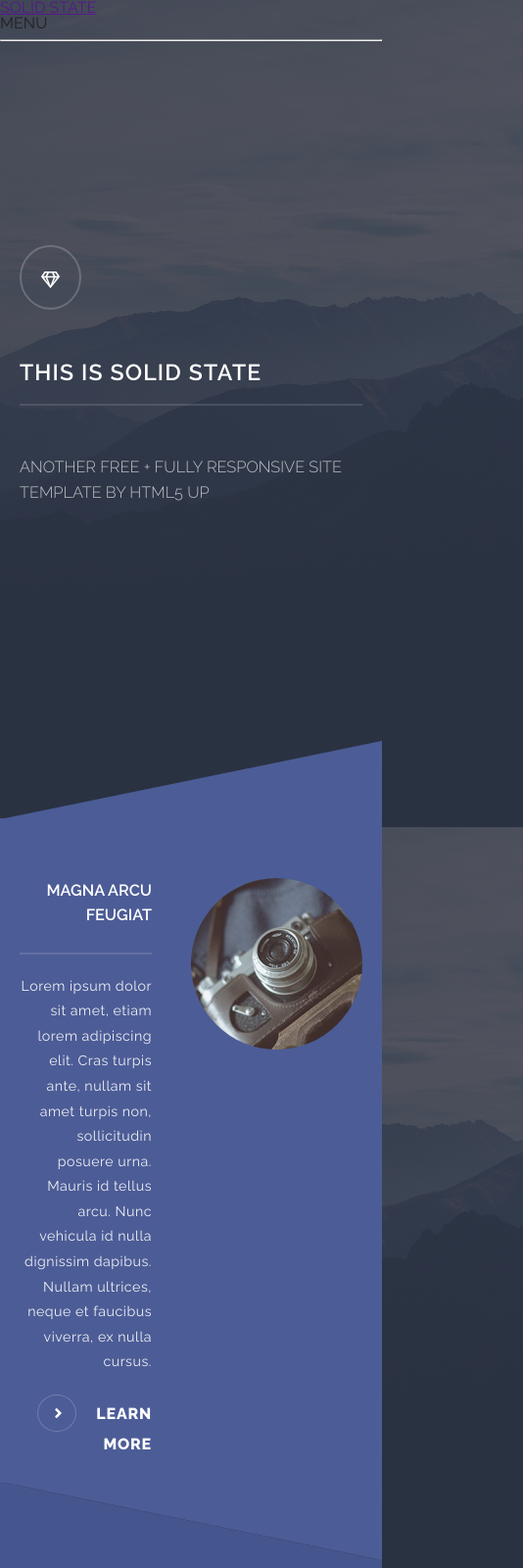
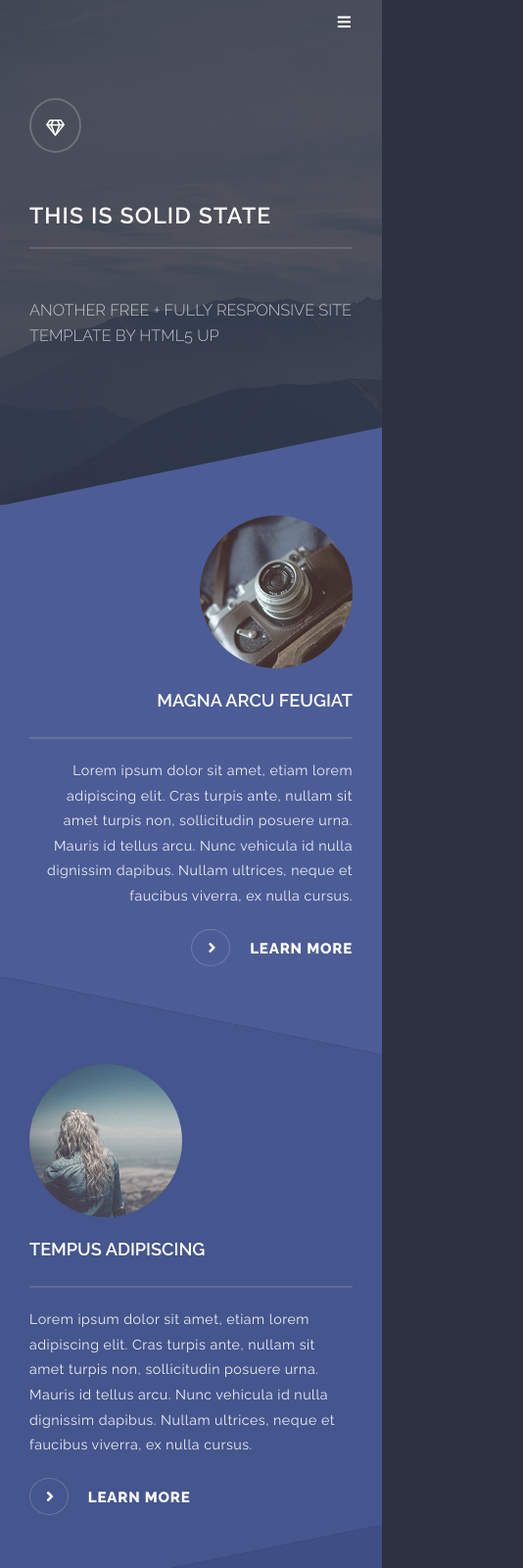
Before and after one commit to hleppps/solid-state-template, a website built with webpack: page src/pugs/index.pug in a window 390 px wide. Shown: the top 1600 px of the page at 98% size, 534 px wide, since content can reach past the window. Built offline with nearby package versions, Linux system fonts and the light colour scheme.

Commit message:
styles for header

```diff
--- a/src/index.js
+++ b/src/index.js
@@ -1,2 +1,5 @@
 import './styles/style.less';
 import '@fortawesome/fontawesome-free/js/all.js'
+import {changeHeaderBackground} from './scripts/header.js'
+
+window.addEventListener('scroll', changeHeaderBackground)
--- a/src/pugs/footer.pug
+++ b/src/pugs/footer.pug
@@ -1,8 +1,8 @@
 footer.footer
   p.footer__text © Untitled Inc. All rights reserved.
-  span.footer__divider
+    span.footer__divider
   p.footer__text Created:
     a(class="footer__text_link" href="https://github.com/hleppps" target="_blank") hleppps
-  span.footer__divider
+    span.footer__divider
   p.footer__text Design:
       a(class="footer__text_link" href="https://html5up.net" target="_blank") HTML5 UP
--- a/src/pugs/header.pug
+++ b/src/pugs/header.pug
@@ -1,3 +1,5 @@
-h1
-  a(href="") SOLID STATE
-  div MENU
+header.header
+  button.header__button.header__button_menu
+    span.header__button_menu_text MENU
+    span.header__button_menu_icon
+  a(class="header__button header__button_home" href="") SOLID STATE
--- a/src/pugs/main.pug
+++ b/src/pugs/main.pug
@@ -1,4 +1,3 @@
-hr
 main.main
 
 
--- /dev/null
+++ b/src/scripts/header.js
@@ -0,0 +1,7 @@
+function changeHeaderBackground() {
+  let scrollTrigger = 300;
+  let header = document.querySelector('.header')
+  header.classList[window.pageYOffset >= scrollTrigger ? 'add' : 'remove']('header_show')
+}
+
+export {changeHeaderBackground}
--- a/src/styles/footer.less
+++ b/src/styles/footer.less
@@ -5,13 +5,36 @@
 
   border-top: 2px solid rgba(255, 255, 255, 0.125);
 
+  box-sizing: border-box;
   margin-top: 100px;
   margin-bottom: 100px;
   padding-top: 50px;
+  padding-left: 0;
+}
+
+@media screen and (max-width: 1240px) {
+  .footer {
+    margin-left: 30px;
+    margin-right: 30px;
+
+  }
+}
+
+@media screen and (max-width: 650px) {
+  .footer {
+    flex-direction: column;
+    align-items: flex-start;
+
+    margin-top: 80px;
+    margin-bottom: 80px;
+    padding-top: 20px;
+    padding-left: 0;
+
+  }
 }
 
 .footer__text {
-  .responsive-font(16);
+  .responsive-font(16, 14);
 
   color: @colorWhite;
   opacity: .3;
@@ -30,6 +53,12 @@
   margin: 0 20px;
 }
 
+@media screen and (max-width: 650px) {
+  .footer__divider {
+    display: none;
+  }
+}
+
 .footer__text_link {
   color: @colorWhite;
 
--- /dev/null
+++ b/src/styles/header.less
@@ -0,0 +1,76 @@
+.header {
+  display        : flex;
+  flex-direction: row-reverse;
+  justify-content: space-between;
+  align-items    : center;
+  position       : fixed;
+  z-index        : 5;
+
+  background-color: transparent;
+  transition: background 0.5s ease;
+
+  box-sizing: border-box;
+  width     : 100%;
+  padding   : 10px 30px;
+}
+
+.header_show {
+  background-color: rgba(53, 56, 73, 0.95);
+
+  .header__button_home {
+    opacity: 1;
+  }
+
+}
+
+.header__button {
+  .responsive-font(18, 15);
+  font-weight   : 700;
+  letter-spacing: 2px;
+  line-height: inherit;
+
+  color: @colorWhite;
+}
+
+.header__button_home {
+  text-decoration: none;
+  opacity: 0;
+  transition: opacity 1s ease;
+}
+
+.header__button_menu {
+  font-family: "Raleway";
+  background-color: transparent;
+  border          : 2px solid rgba(255, 255, 255, 0.2);
+  border-radius   : 5px;
+
+  padding: 15px 25px;
+}
+
+@media screen and (max-width: 740px) {
+  .header__button_menu {
+    border: none;
+    padding: 10px 0;
+  }
+}
+
+@media screen and (max-width: 500px) {
+  .header__button_menu {
+    padding: 5px 0;
+  }
+}
+
+@media screen and (max-width: 500px) {
+  .header__button_menu_text {
+    display: none;
+  }
+}
+
+.header__button_menu_icon {
+  &::after {
+    .fa-icon;
+    .fa;
+    content: '\f0c9';
+    margin-left: 10px;
+  }
+}
--- a/src/styles/main.less
+++ b/src/styles/main.less
@@ -9,6 +9,12 @@
   padding-top: 200px;
 }
 
+@media screen and (max-width: 900px) {
+  .main__posts_list {
+    padding-top: 100px;
+  }
+}
+
 .main__posts_list__heading_icon {
   .responsive-font(32);
 
@@ -18,6 +24,12 @@
 
   margin-bottom: 50px;
   padding      : 25px 20px 20px 20px;
+}
+
+@media screen and (max-width: 500px) {
+  .main__posts_list__heading_icon {
+    padding      : 20px 15px 15px 15px;
+  }
 }
 
 .main__posts_list__heading_base {
@@ -47,6 +59,12 @@
   padding-top: 200px;
 }
 
+@media screen and (max-width: 740px) {
+  .main__posts_list__content {
+    padding-top: 40px;
+  }
+}
+
 #main__posts_list__post__wrapper_0 {
   .main__posts__bg-image(#4c5c96);
 }
@@ -62,7 +80,6 @@
 .main__posts_list__post__wrapper:nth-child(2n+1) .main__posts_list__post {
   flex-direction: row-reverse;
   text-align    : right;
-
 }
 
 .main__posts_list__post {
@@ -73,29 +90,77 @@
   display: flex;
 }
 
+@media screen and (max-width: 500px) {
+  .main__posts_list__post__wrapper:nth-child(2n+1) .main__posts_list__post {
+    flex-direction: column;
+    align-items: flex-end;
+  }
+
+  .main__posts_list__post {
+    flex-direction: column;
+
+    padding-top: 10px;
+    padding-bottom: 10px;
+  }
+}
+
 .main__posts_list__post_image {
   border-radius: 100%;
-  // width: 100%;
-  max-width: min(50vw, 50%);
+  max-width: min(40vw, 50%);
   height: 100%;
   max-height: 80%;
 }
 
+@media screen and (max-width: 500px) {
+  .main__posts_list__post_image {
+    margin-bottom: 20px;
+  }
+}
+
 .main__posts_list__post_text {
-  // max-width: 50%;
   width: 60%;
+}
+
+@media screen and (max-width: 500px) {
+  .main__posts_list__post_text {
+    width: 100%;
+  }
 }
 
 .main__posts_list__post__wrapper:nth-child(2n+1) .main__posts_list__post_text {
   margin-right: 40px;
 }
 
+@media screen and (max-width: 740px) {
+  .main__posts_list__post__wrapper:nth-child(2n+1) .main__posts_list__post_text {
+    margin-right: 30px;
+  }
+}
+
+@media screen and (max-width: 500px) {
+  .main__posts_list__post__wrapper:nth-child(2n+1) .main__posts_list__post_text {
+    margin-right: 0;
+  }
+}
+
 .main__posts_list__post__wrapper:nth-child(2n) .main__posts_list__post_text {
   margin-left: 40px;
 }
 
+@media screen and (max-width: 740px) {
+  .main__posts_list__post__wrapper:nth-child(2n) .main__posts_list__post_text {
+    margin-left: 30px;
+  }
+}
+
+@media screen and (max-width: 500px) {
+  .main__posts_list__post__wrapper:nth-child(2n) .main__posts_list__post_text {
+    margin-left: 0;
+  }
+}
+
 .main__posts_list__post_text__heading {
-  .responsive-font(20);
+  .responsive-font(20, 18);
   font-weight: 600;
 
   color        : @colorWhite;
@@ -120,7 +185,7 @@
 }
 
 .main__posts_list__post_text__link {
-  .responsive-font(17);
+  .responsive-font(17, 15);
   font-weight   : 800;
   letter-spacing: .8px;
 
@@ -141,7 +206,6 @@
     padding     : 10px 13px 10px 16px;
   }
 }
-
 
 
 
@@ -173,10 +237,9 @@
 }
 
 .main__posts_table__heading_sub {
-  .responsive-font(18);
+  .responsive-font(18, 16, 35, 30);
   font-weight   : 400;
   letter-spacing: .3px;
-  line-height   : 35px;
 
   color  : @colorWhite;
   opacity: .85;
@@ -191,8 +254,14 @@
   display              : grid;
   grid-template-columns: repeat(2, 1fr);
   justify-content      : space-between;
-  column-gap           : 60px;
-  row-gap              : 60px;
+  column-gap           : min(5vw, 60px);
+  row-gap              : min(5vw, 60px);
+}
+
+@media screen and (max-width: 500px) {
+  .main__posts_table__content {
+    grid-template-columns: 1fr;
+  }
 }
 
 .main__posts_table__post {
@@ -209,8 +278,14 @@
   padding: 40px;
 }
 
+@media screen and (max-width: 700px) {
+  .main__posts_table__post_text {
+    padding: 30px;
+  }
+}
+
 .main__posts_table__post_text__heading {
-  .responsive-font(20);
+  .responsive-font(20, 16);
   font-weight   : 600;
   letter-spacing: .8px;
 
@@ -222,10 +297,9 @@
 }
 
 .main__posts_table__post_text__paragraph {
-  .responsive-font(16);
+  .responsive-font(16, 14);
   font-weight   : 400;
   letter-spacing: .3px;
-  line-height   : 30px;
 
   color  : @colorWhite;
   opacity: .85;
@@ -234,7 +308,7 @@
 }
 
 .main__posts_table__post_text__link {
-  .responsive-font(17);
+  .responsive-font(17, 14);
   font-weight   : 800;
   letter-spacing: .8px;
 
@@ -253,6 +327,16 @@
 
     margin-right: 20px;
     padding     : 10px 13px 10px 16px;
+  }
+}
+
+
+@media screen and (max-width: 600px) {
+  .main__posts_table__post_text__link {
+    &::before {
+      margin-right: 10px;
+      padding     : 5px 7px 5px 9px;
+    }
   }
 }
 
@@ -315,6 +399,12 @@
   column-gap           : 60px;
 }
 
+@media screen and (max-width: 740px) {
+  .main__contact__content {
+    grid-template-columns: 1fr;
+  }
+}
+
 .main__contact__content_input_title {
   .responsive-font(18);
   font-weight: 600;
@@ -370,6 +460,12 @@
   height: 60px;
 }
 
+@media screen and (max-width: 740px) {
+  .main__contact__content__submit {
+    width: 100%;
+  }
+}
+
 .main__contact__content__info {
   display       : flex;
   flex-direction: column;
--- a/src/styles/style.less
+++ b/src/styles/style.less
@@ -1,5 +1,6 @@
 @import "Raleway.css";
 @import "reset.css";
+@import "header.less";
 @import "main.less";
 @import "footer.less";
 @import '~@fortawesome/fontawesome-free/less/fontawesome.less';
@@ -8,13 +9,22 @@
 
 
 body {
-  background-color: #2e3141;
-  background-image: linear-gradient(to top, rgba(46, 49, 65, 0.8), rgba(46, 49, 65, 0.8)), url("../assets/images/background.jpg");
-  background-size: auto, cover;
-  background-attachment: fixed, fixed;
-  background-position: center, center;
+  &::before {
+    content: ' ';
+    display: block;
+    background-image: linear-gradient(to top, rgba(46, 49, 65, 0.8), rgba(46, 49, 65, 0.8)), url("../assets/images/background.jpg");
+    background-position: center;
+    background-size: cover;
+    top: 0;
+    bottom: 0;
+    left: 0;
+    right: 0;
+    position: fixed;
+    z-index: -10;
+  }
 
   font-family: "Raleway";
+  background-color: #2e3141;
 }
 
 
@@ -24,7 +34,7 @@ body {
 @maxWidth  : 1210px;
 
 .width-limiter {
-  padding: 0 20px;
+  padding: 0 30px;
   max-width: @maxWidth;
   margin   : 0 auto;
 }
```
